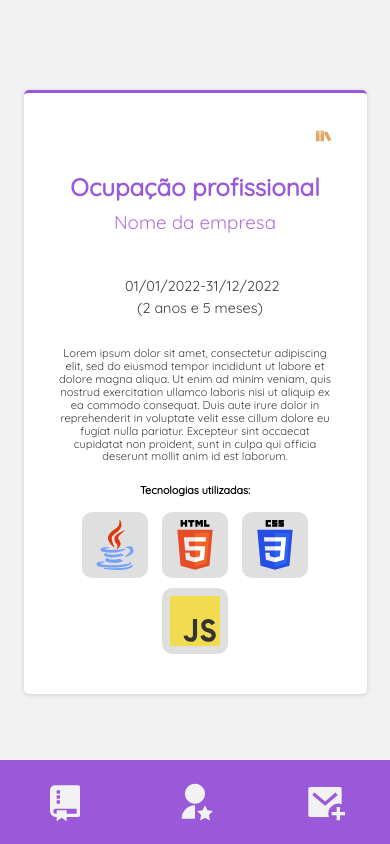
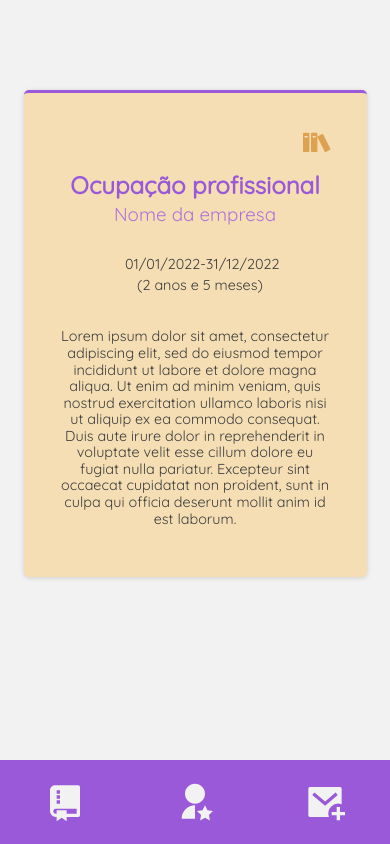
Before and after one commit to RaphaelO-Melo/Portfolio-2.0, a React (Create React App) app in the folder portfolio/: page /experience in a window 390 px wide. Built offline with nearby package versions, Linux system fonts and the light colour scheme.

Commit message:
Responsivity on job cards

```diff
--- a/portfolio/src/pages/Experience/Job/Job.module.scss
+++ b/portfolio/src/pages/Experience/Job/Job.module.scss
@@ -2,6 +2,19 @@
 @import "styles/breakpoints";
 
 .card{
+
+    @media (max-width: $desktop_md) {
+        background-color: red;
+    }
+    @media (max-width: $desktop_sm) {
+        background-color: green;
+    }
+    @media (max-width: $desktop_xsm) {
+        background-color: yellow;
+    }
+    @media (max-width: $mobile) {
+        background-color: wheat;
+    }
 
     width: 70%;
     min-height: 320px;
@@ -23,6 +36,18 @@
         color: $orange;
         cursor: pointer;
         opacity: 0.8;
+        font-size: 1.2em;
+
+        @media (max-width: $desktop_sm) {
+            font-size: 1.4em;
+        }
+        @media (max-width: $desktop_xsm) {
+            font-size: 1.6em;
+        }
+        @media (max-width: $mobile) {
+            font-size: 1.8em;
+        }
+
     }
 
     &__library:hover{
@@ -37,12 +62,18 @@
     &__occupation{
         color: $purple;
         margin: 30px auto 10px auto;
+        @media (max-width: $mobile) {
+            margin: 15px auto 5px auto;
+        }
     }
 
     &__company{
         margin: 0 auto 20px auto;
         font-weight: normal;
         color: $light-purple;
+        @media (max-width: $mobile) {
+            margin: 0 auto 5px auto;
+        }
     }
 
     &__dates{
@@ -65,11 +96,18 @@
     &__description{
         color: $black;
         font-size: 0.7em;
+        @media (max-width: $mobile) {
+            font-size: 0.9em;
+        }
     }
 
     &__tools{
 
         width: 100%;
+
+        @media (max-width: $mobile) {
+            display: none;
+        }
 
         &__title{
             margin: 10px auto;
```
